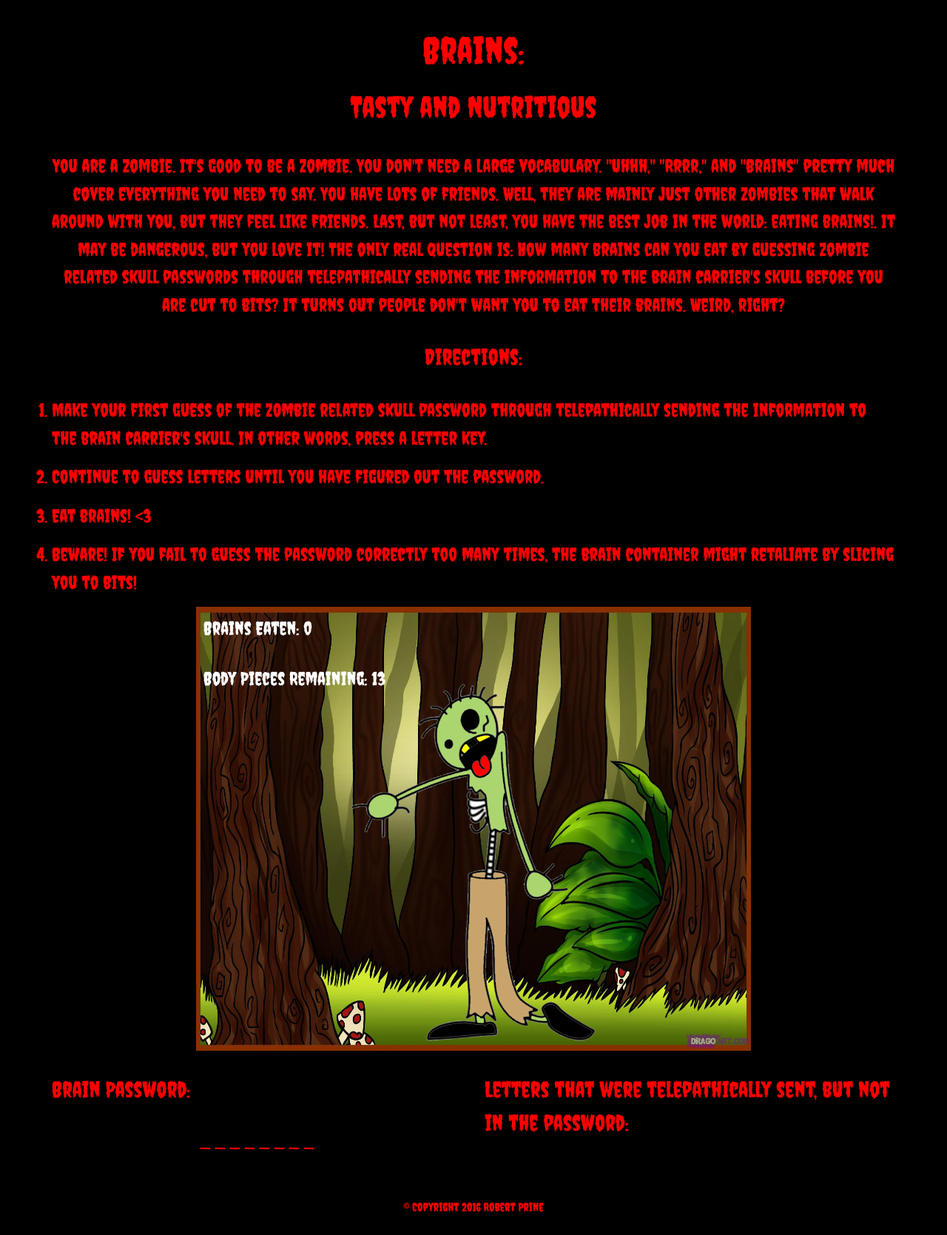
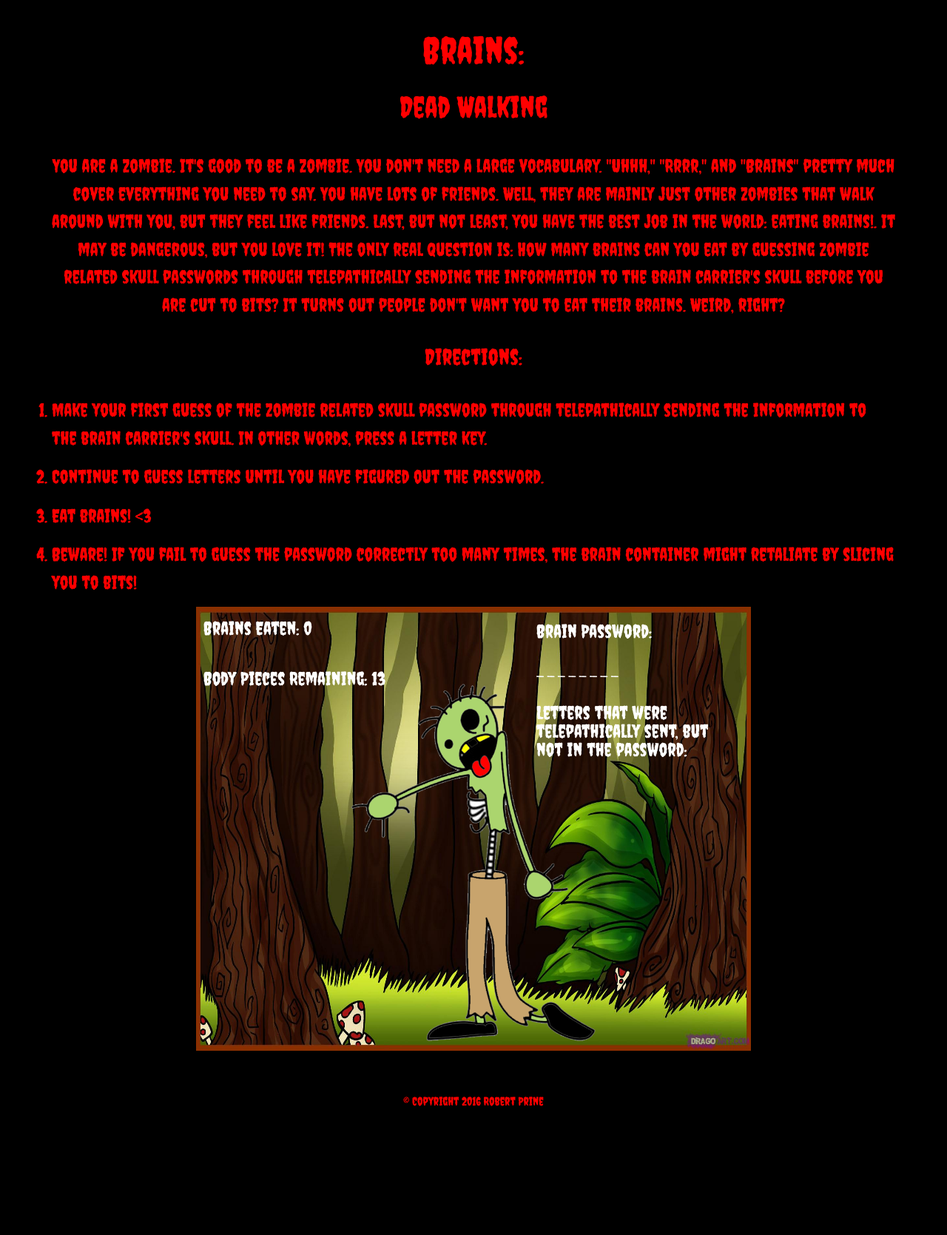
Before and after one commit to robertprine2/Hangman, a PHP site: page / in a window 1280 px wide. Shown: the whole page at 74% size. After the commit the page ends 1495 px from the top, so only its background shows below. Run offline with PHP 8.4, Linux system fonts and the light colour scheme.

Commit message:
moved JS to the actual game.js and moved more text to the background of the zombie

```diff
--- a/assets/css/style.css
+++ b/assets/css/style.css
@@ -75,6 +75,54 @@ li {
 	color: white;
 }
 
+h4 {
+	font-size: 25px;
+	margin: 0;
+}
+
+#passHead {
+	position: absolute;
+	top: 10px;
+	left: 450px;
+	z-index: 2;
+	text-align: left;
+	width: 250px;
+	color: white;
+}
+
+#passAns {
+	position: absolute;
+	top: 65px;
+	left: 450px;
+	z-index: 2;
+	text-align: right;
+	width: 250px;
+	color: white;
+	font-size: 18px;
+}
+
+#guessHead {
+	position: absolute;
+	top: 120px;
+	left: 450px;
+	z-index: 2;
+	text-align: left;
+	width: 250px;
+	color: white;
+}
+
+#guessAns {
+	position: absolute;
+	top: 225px;
+	left: 450px;
+	z-index: 2;
+	text-align: right;
+	width: 250px;
+	color: white;
+	font-size: 18px;
+	background-color: black;
+}
+
 footer {
 	text-align: center;
 	padding: 30px;
--- a/assets/javascript/game.js
+++ b/assets/javascript/game.js
@@ -0,0 +1,269 @@
+//waits for js to start until after html has loaded
+
+$(document).ready(function(){
+
+	// sets the picture array pick order to index 0
+
+	var zPicNum = 0;
+
+	// zombie pictures as the game progresses
+
+	var zombieParts = ["assets/images/zombie13.png", "assets/images/zombie12.png", "assets/images/zombie11.png", "assets/images/zombie10.png", "assets/images/zombie9.png", "assets/images/zombie8.png", "assets/images/zombie7.png", "assets/images/zombie6.png", "assets/images/zombie5.png", "assets/images/zombie4.png", "assets/images/zombie3.png", "assets/images/zombie2.png", "assets/images/zombie1.png", "assets/images/zombiehead.png"];
+
+	// sound effects for eating a brain
+
+	var brains = ["assets/sounds/brains.wav", "assets/sounds/brains-dad.wav"];
+
+	//sound effects for getting a letter right
+
+	var scream = ["assets/sounds/scream-dad.wav", "assets/sounds/scream-getaway.wav", "assets/sounds/scream.wav", "assets/sounds/scream-kid.wav", "assets/sounds/scream-male.wav", "assets/sounds/scream-whatisthat.wav"];
+
+	//sound effects for getting a letter wrong repeats to let cat and cow be less likely
+
+	var limb = ["assets/sounds/limb-chop.wav", "assets/sounds/limb-chop.wav", "assets/sounds/limb-chop.wav", "assets/sounds/limb-chop.wav", "assets/sounds/limb-chop.wav", "assets/sounds/limb-chainsaw.wav", "assets/sounds/limb-chainsaw.wav", "assets/sounds/limb-chainsaw.wav", "assets/sounds/limb-chainsaw.wav", "assets/sounds/limb-chainsaw.wav", "assets/sounds/limb-cat.wav", "assets/sounds/limb-cow.wav"];
+
+	//object with variables that I don't understand the point of, but I have an object! :)
+
+	var game = {
+
+		//The array of words that the computer can choose at random for the password
+
+		words: ["ankle biters", "infected", "roamers", "risen", "living dead", "walking dead", "undead", "walkers", "corpse", "death", "disembody", "disembowel", "monster", "nightmare", "brains", "survival", "molotov cocktail", "traumatize", "crowbar", "machete", "tourniquet", "cadaverous", "fester", "armageddon"],
+
+		// The array of guessed letters that are not in the password
+
+		guessedLetters: [],
+
+		// The array of the _ and letters guessed in the password so far
+
+		letters_: [],
+
+		// The variable of the password (word that player has to guess) that the game picked at random
+
+		randword: "",
+
+		// the key pressed by the player
+
+		userGuess: "",
+
+		//total brains eaten
+
+		brains: 0,
+
+		// Number of guesses user gets based on body parts they still have remaining
+
+		bodyparts: 13,
+
+		//function to start the game/reset the game
+
+		startGame: function(){
+
+			//pick a word at random
+
+			game.randword = game.words[Math.floor(Math.random() * game.words.length)];
+
+			console.log(game.randword);
+
+			// clear game.letters_
+
+			$(".password").html("");
+
+			//clear game.guessedLetters
+
+			$(".guessed").html("");
+
+			//adds brains and body part score to picture
+
+			$("#brainsAmount").html("Brains Eaten: " + game.brains);
+
+			$("#bodyAmount").html("Body Pieces Remaining: " + game.bodyparts);
+
+			// List _ for each letter
+
+			for (var i=0; i < game.randword.length; i++) {
+
+				// pushes a _ to the array for each letter in the randword variable
+
+				game.letters_.push(" _ ");
+
+				//fill in spaces with spaces
+
+				if (game.randword[i] == " ") {
+					game.letters_[i] = "&nbsp;&nbsp;&nbsp;";
+				} // ends if statment
+
+				//print to user's screen letters_[i];
+
+				$(".password").append(game.letters_[i]);
+
+				console.log(game.letters_[i]);
+
+			} //ends for loop
+
+			// puts the starting zombie picture up
+
+			$('.zombie').html("<img src='" +zombieParts[zPicNum] + "'>");
+
+		} //ends startGame function
+
+	} //ends game object
+
+	// call start game function
+
+	game.startGame();
+	console.log(game.letters_);
+
+	// press any letter to start guessing
+
+	document.onkeyup = function(event) {
+
+		// sets variable userGuess to the key that was pressed by the player
+
+		game.userGuess = String.fromCharCode(event.keyCode).toLowerCase();
+
+		console.log(game.userGuess);
+
+		// if statement to make sure that the keypress is a letter
+
+		if (event.keyCode >= 65 && event.keyCode <= 90) {
+
+			// if it has already been guessed prompt user for another guess
+
+			var alreadyGuessed = game.guessedLetters.indexOf(game.userGuess);
+
+			var alreadyGot = game.letters_.indexOf(game.userGuess);
+
+			if (alreadyGuessed != -1 || alreadyGot != -1) {
+				alert("You have already guessed that letter!");
+			} //end if already guessed letters
+
+			//If it isn't a previously guessed letter proceed with code
+
+			else {
+
+				// if correct write the letter(s) in the space(s) they go
+
+				for (index = game.randword.indexOf(game.userGuess); index >= 0; index = game.randword.indexOf(game.userGuess, index + 1)) {
+
+					if (index != -1) {
+						game.letters_[index] = game.userGuess;
+
+					// print new letters to screen
+
+					$(".password").html(game.letters_[0]);
+
+					for (var i = 1; i < game.letters_.length; i++) {
+						var password = game.letters_[i];
+						$(".password").append(password);
+					} //end of for loop to print game.letters_
+
+					//scream/get away from me sound effect at random
+
+					new Audio(scream[Math.floor(Math.random() * scream.length)]).play();
+
+					} //end if statement for correct letter guess
+				} //end of for loop
+
+					// if it is not in the randword put it under lettersGuessed and cut off a limb plus sound effect
+
+					if(game.randword.indexOf(game.userGuess) == -1){
+
+						//add to letters guessed section
+
+						game.guessedLetters.push(game.userGuess);
+
+						$(".guessed").append(game.userGuess);
+
+						console.log(game.guessedLetters);
+
+						//cut off a bodypart
+
+						game.bodyparts--;
+
+						$("#bodyAmount").html("Body Pieces Remaining: " + game.bodyparts);
+
+						//play cutting off limb sound effect
+
+						new Audio(limb[Math.floor(Math.random() * limb.length)]).play();
+
+						//update picture to match bodyparts
+
+						zPicNum = zPicNum + 1;
+						$('.zombie').html("<img src='" +zombieParts[zPicNum] + "'>");
+
+						//You lose if you have no body parts left and the game starts over
+
+						if (game.bodyparts <= 0) {
+
+							// You lost!
+
+							alert("You have been sliced to bits! No more brains for you!");
+
+							//reset brains and bodyparts and picture
+
+							game.brains = 0;
+
+							console.log(game.brains);
+
+							game.bodyparts = 13;
+
+							console.log(game.bodyparts);
+
+							zPicNum = 0;
+
+							//clears letters_ and guessedLetters arrays so you can try again
+
+							game.letters_ = [];
+
+							game.guessedLetters = [];
+
+							// picks another random word
+
+							game.startGame();
+
+						} //end of if statement for losing
+
+					} //end of if statment for missing a letter
+
+				console.log(game.letters_);
+				console.log(game.guessedLetters);
+
+				// If you get the word, you get brains, clears arrays, plays sound clip of a zombie saying "mmm brains", and picks a new randword
+
+				if (game.letters_.indexOf(" _ ") == -1) {
+
+					// Add one to brains eaten count
+
+					game.brains++;
+
+					$("#brainsAmount").html("Brains Eaten: " + game.brains);
+
+					//plays a sound clip of a zombie saying "mmm brains"
+
+					new Audio(brains[Math.floor(Math.random() * brains.length)]).play();
+
+					//clears letters_ and guessedLetters arrays so you can try and eat more brains
+
+					game.letters_ = [];
+
+					game.guessedLetters = [];
+
+					// picks another random word
+
+					game.startGame();
+
+				} //ends if statement for getting a brain
+
+			} // ends else statment after the check to see if it was a letter key
+
+		} //ends if statement checking to see if key was a letter
+
+		// alert the player that they have not hit a letter
+
+		else {
+			alert("You should only guess letters.")
+		} // ends else statement for if user didn't click a letter
+
+	} //end of key press function
+
+}) //ends ready function
--- a/index.html
+++ b/index.html
@@ -2,7 +2,7 @@
 <html lang="en">
 <head>
 	<meta charset="UTF-8">
-	<title>Brains: How Many Can You Eat?</title>
+	<title>Brains: Dead Walking</title>
 	<script src="https://code.jquery.com/jquery-2.2.3.js" integrity="sha256-laXWtGydpwqJ8JA+X9x2miwmaiKhn8tVmOVEigRNtP4=" crossorigin="anonymous"></script>
 	<link rel="SHORTCUT ICON" href="assets/images/favicon.ico">
 	<link rel="icon" href="assets/images/favicon.ico" type="image/ico">
@@ -23,7 +23,7 @@
 		<div class="row">
 			<div class="col-md-12">
 				<h1>Brains:</h1>
-				<h2>Tasty and Nutritious</h2>
+				<h2>Dead Walking</h2>
 			</div>
 		</div>
 
@@ -52,11 +52,15 @@
 				<div id="score">
 					<p id="brainsAmount"></p>
 					<p id="bodyAmount"></p>
+					<h4 class="" id="passHead">Brain Password:</h4>
+					<p class="password" id="passAns"></p>
+					<h4 id="guessHead">Letters that were telepathically sent, but not in the password:</h4>
+					<p class="guessed" id="guessAns"></p>
 				</div>
 			</div>
 		</div>
 
-		<div class="row">
+		<!-- <div class="row">
 			<div class="col-md-6">
 				<h3 class="left">Brain Password:</h3>
 				<p class="password"></p>
@@ -65,7 +69,7 @@
 				<h3 class="left">Letters that were telepathically sent, but not in the password:</h3>
 				<p class="guessed"></p>
 			</div>
-		</div>
+		</div> -->
 	</div>
 
 	<footer>
@@ -74,277 +78,7 @@
 	</footer>
 
 
-	<script>
 
-//waits for js to start until after html has loaded
-
-$(document).ready(function(){
-
-	// sets the picture array pick order to index 0
-
-	var zPicNum = 0;
-
-	// zombie pictures as the game progresses
-
-	var zombieParts = ["assets/images/zombie13.png", "assets/images/zombie12.png", "assets/images/zombie11.png", "assets/images/zombie10.png", "assets/images/zombie9.png", "assets/images/zombie8.png", "assets/images/zombie7.png", "assets/images/zombie6.png", "assets/images/zombie5.png", "assets/images/zombie4.png", "assets/images/zombie3.png", "assets/images/zombie2.png", "assets/images/zombie1.png", "assets/images/zombiehead.png"];
-
-	// sound effects for eating a brain
-
-	var brains = ["assets/sounds/brains.wav", "assets/sounds/brains-dad.wav"];
-
-	//sound effects for getting a letter right
-
-	var scream = ["assets/sounds/scream-dad.wav", "assets/sounds/scream-getaway.wav", "assets/sounds/scream.wav", "assets/sounds/scream-kid.wav", "assets/sounds/scream-male.wav", "assets/sounds/scream-whatisthat.wav"];
-
-	//sound effects for getting a letter wrong repeats to let cat and cow be less likely
-
-	var limb = ["assets/sounds/limb-chop.wav", "assets/sounds/limb-chop.wav", "assets/sounds/limb-chop.wav", "assets/sounds/limb-chop.wav", "assets/sounds/limb-chop.wav", "assets/sounds/limb-chainsaw.wav", "assets/sounds/limb-chainsaw.wav", "assets/sounds/limb-chainsaw.wav", "assets/sounds/limb-chainsaw.wav", "assets/sounds/limb-chainsaw.wav", "assets/sounds/limb-cat.wav", "assets/sounds/limb-cow.wav"];
-
-	//object with variables that I don't understand the point of, but I have an object! :)
-
-	var game = {
-
-		//The array of words that the computer can choose at random for the password
-
-		words: ["ankle biters", "infected", "roamers", "risen", "living dead", "walking dead", "undead", "walkers", "corpse", "death", "disembody", "disembowel", "monster", "nightmare", "brains", "survival", "molotov cocktail", "traumatize", "crowbar", "machete", "tourniquet", "cadaverous", "fester", "armageddon"],
-
-		// The array of guessed letters that are not in the password
-
-		guessedLetters: [],
-
-		// The array of the _ and letters guessed in the password so far
-
-		letters_: [],
-
-		// The variable of the password (word that player has to guess) that the game picked at random
-
-		randword: "",
-
-		// the key pressed by the player
-
-		userGuess: "",
-
-		//total brains eaten
-
-		brains: 0,
-
-		// Number of guesses user gets based on body parts they still have remaining
-
-		bodyparts: 13,
-
-		//function to start the game/reset the game
-
-		startGame: function(){
-
-			//pick a word at random
-
-			game.randword = game.words[Math.floor(Math.random() * game.words.length)];
-
-			console.log(game.randword);
-
-			// clear game.letters_
-
-			$(".password").html("");
-
-			//clear game.guessedLetters
-
-			$(".guessed").html("");
-
-			//adds brains and body part score to picture
-
-			$("#brainsAmount").html("Brains Eaten: " + game.brains);
-
-			$("#bodyAmount").html("Body Pieces Remaining: " + game.bodyparts);
-
-			// List _ for each letter
-
-			for (var i=0; i < game.randword.length; i++) {
-
-				// pushes a _ to the array for each letter in the randword variable
-
-				game.letters_.push(" _ ");
-
-				//fill in spaces - not putting in the spaces
-
-				if (game.randword[i] == " ") {
-					game.letters_[i] = "&nbsp;&nbsp;&nbsp;";
-				} // ends if statment
-
-				//print to user's screen letters_[i];
-
-				$(".password").append(game.letters_[i]);
-
-				console.log(game.letters_[i]);
-
-			} //ends for loop
-
-			// puts the starting zombie picture up
-
-			$('.zombie').html("<img src='" +zombieParts[zPicNum] + "'>");
-
-		} //ends startGame function
-
-	} //ends game object
-
-	// call start game function
-
-	game.startGame();
-	console.log(game.letters_);
-
-	// press any letter to start guessing
-
-	document.onkeyup = function(event) {
-
-		// sets variable userGuess to the key that was pressed by the player
-
-		game.userGuess = String.fromCharCode(event.keyCode).toLowerCase();
-
-		console.log(game.userGuess);
-
-		// if statement to make sure that the keypress is a letter
-
-		if (event.keyCode >= 65 && event.keyCode <= 90) {
-
-			// if it has already been guessed prompt user for another guess
-
-			var alreadyGuessed = game.guessedLetters.indexOf(game.userGuess);
-
-			var alreadyGot = game.letters_.indexOf(game.userGuess);
-
-			if (alreadyGuessed != -1 || alreadyGot != -1) {
-				alert("You have already guessed that letter!");
-			} //end if already guessed letters
-
-			//If it isn't a previously guessed letter proceed with code
-
-			else {
-
-				// if correct write the letter(s) in the space(s) they go
-
-				for (index = game.randword.indexOf(game.userGuess); index >= 0; index = game.randword.indexOf(game.userGuess, index + 1)) {
-
-					if (index != -1) {
-						game.letters_[index] = game.userGuess;
-
-					// print new letters to screen if previous one doing the spaces doesn't cover it
-
-					$(".password").html(game.letters_[0]);
-
-					for (var i = 1; i < game.letters_.length; i++) {
-						var password = game.letters_[i];
-						$(".password").append(password);
-					} //end of for loop to print game.letters_
-
-					//scream/get away from me sound effect at random
-
-					new Audio(scream[Math.floor(Math.random() * scream.length)]).play();
-
-					} //end if statement for correct letter guess
-				} //end of for loop
-
-					// if it is not in the randword put it under lettersGuessed and cut off a limb plus sound effect: chopping sound, hissing, thud, cow mooing, etc
-
-					if(game.randword.indexOf(game.userGuess) == -1){
-
-						//add to letters guessed section
-
-						game.guessedLetters.push(game.userGuess);
-
-						$(".guessed").append(game.userGuess);
-
-						console.log(game.guessedLetters);
-
-						//cut off a bodypart
-
-						game.bodyparts--;
-
-						$("#bodyAmount").html("Body Pieces Remaining: " + game.bodyparts);
-
-						//play cutting off limb sound effect
-
-						new Audio(limb[Math.floor(Math.random() * limb.length)]).play();
-
-						//update picture to match bodyparts
-
-						zPicNum = zPicNum + 1;
-						$('.zombie').html("<img src='" +zombieParts[zPicNum] + "'>");
-
-						//You lose if you have no body parts left and the game starts over
-
-						if (game.bodyparts <= 0) {
-
-							// You lost!
-
-							alert("You have been sliced to bits! No more brains for you!");
-
-							//reset brains and bodyparts and picture
-
-							game.brains = 0;
-
-							console.log(game.brains);
-
-							game.bodyparts = 13;
-
-							console.log(game.bodyparts);
-
-							zPicNum = 0;
-
-							//clears letters_ and guessedLetters arrays so you can try and eat more brains
-
-							game.letters_ = [];
-
-							game.guessedLetters = [];
-
-							// picks another random word
-
-							game.startGame();
-						} //end of if statement for losing
-
-					} //end of if statment for missing a letter
-
-				console.log(game.letters_);
-				console.log(game.guessedLetters);
-
-				// If you get the word, you get brains, clears arrays, plays sound clip of a zombie saying "mmm brains", and picks a new randword
-
-				if (game.letters_.indexOf(" _ ") == -1) {
-
-					// Add one to brains eaten count
-
-					game.brains++;
-
-					$("#brainsAmount").html("Brains Eaten: " + game.brains);
-
-					//plays a sound clip of a zombie saying "mmm brains"
-
-					new Audio(brains[Math.floor(Math.random() * brains.length)]).play();
-
-					//clears letters_ and guessedLetters arrays so you can try and eat more brains
-
-					game.letters_ = [];
-
-					game.guessedLetters = [];
-
-					// picks another random word
-
-					game.startGame();
-
-				} //ends if statement for getting a brain
-
-			} // ends else statment after the check to see if it was a letter key
-
-		} //ends if statement checking to see if key was a letter
-
-		// alert the player that they have not hit a letter
-
-		else {
-			alert("You should only guess letters.")
-		} // ends else statement for if user didn't click a letter
-
-	} //end of key press function
-
-}) //ends ready function
-	</script>
 	<script src="assets/javascript/game.js"></script>
 </body>
 </html>
```
